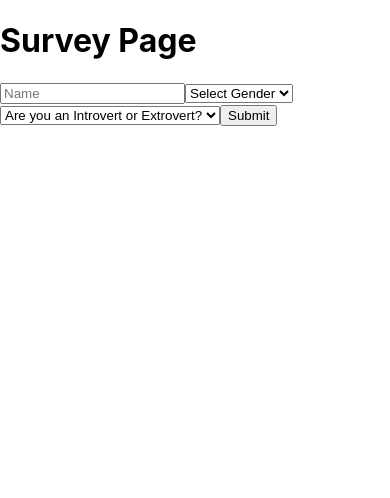
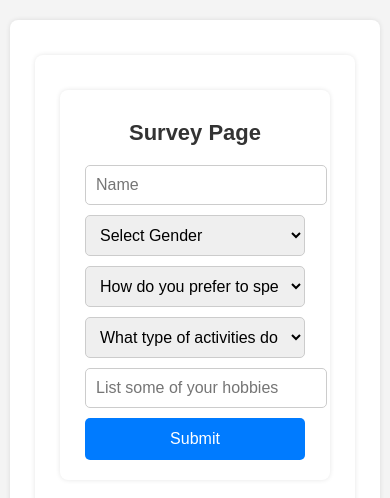
Before and after one commit to RohitAnish1/linkminds, a React (Create React App) app: page /survey in a window 390 px wide. Shown: the top 498 px of the page. Built offline with nearby package versions, Linux system fonts and the light colour scheme.

Commit message:
second commit

```diff
--- a/src/matching.js
+++ b/src/matching.js
@@ -1,24 +1,34 @@
 // src/matching.js
-import { collection, getDocs, query, where } from 'firebase/firestore';
+import { collection, getDocs, query } from 'firebase/firestore';
 import { db } from './firebase';
 
-export const matchUsers = async () => {
-  const introverts = [];
-  const extroverts = [];
+export const matchUsers = async (currentUserName) => {
+  const users = [];
+  const q = query(collection(db, 'users'));
 
-  const qIntroverts = query(collection(db, 'users'), where('preference', '==', 'Introvert'));
-  const qExtroverts = query(collection(db, 'users'), where('preference', '==', 'Extrovert'));
+  const querySnapshot = await getDocs(q);
+  querySnapshot.forEach((doc) => users.push({ id: doc.id, ...doc.data() }));
 
-  const querySnapshotIntroverts = await getDocs(qIntroverts);
-  const querySnapshotExtroverts = await getDocs(qExtroverts);
+  // Find the current user based on the name
+  const currentUser = users.find(user => user.name === currentUserName);
+  if (!currentUser) return null;
 
-  querySnapshotIntroverts.forEach((doc) => introverts.push({ id: doc.id, ...doc.data() }));
-  querySnapshotExtroverts.forEach((doc) => extroverts.push({ id: doc.id, ...doc.data() }));
+  // Simple matching logic based on similar social preference and hobbies
+  const potentialMatches = users.filter(user => user.name !== currentUserName)
+    .map(user => {
+      let score = 0;
+      if (user.socialPreference === currentUser.socialPreference) score += 1;
+      if (user.activityPreference === currentUser.activityPreference) score += 1;
 
-  const matches = introverts.map((introvert, index) => ({
-    introvert,
-    extrovert: extroverts[index % extroverts.length],
-  }));
+      // Ensure hobbies are treated as an array of strings
+      const userHobbies = (user.hobbies || '').split(',').map(hobby => hobby.trim());
+      const currentUserHobbies = (currentUser.hobbies || '').split(',').map(hobby => hobby.trim());
 
-  return matches;
+      if (userHobbies.some(hobby => currentUserHobbies.includes(hobby))) score += 1;
+      return { ...user, score };
+    });
+
+  // Sort potential matches by score and return the best match
+  potentialMatches.sort((a, b) => b.score - a.score);
+  return { name: currentUser.name, matchedUser: potentialMatches[0] };
 };
--- /dev/null
+++ b/src/pages/AuthPage.css
@@ -0,0 +1,111 @@
+/* General Styles */
+body {
+    font-family: Arial, sans-serif;
+    margin: 0;
+    padding: 0;
+    background-color: #f4f4f4;
+    color: #333;
+}
+
+h1, h2 {
+    text-align: center;
+    color: #333;
+}
+
+button {
+    display: block;
+    margin: 20px auto;
+    padding: 10px 20px;
+    font-size: 18px;
+    color: #fff;
+    background-color: #007BFF;
+    border: none;
+    border-radius: 5px;
+    cursor: pointer;
+    transition: background-color 0.3s;
+}
+
+button:hover {
+    background-color: #0056b3;
+}
+
+input, select {
+    width: calc(100% - 40px);
+    margin: 10px 20px;
+    padding: 10px;
+    font-size: 16px;
+    border: 1px solid #ccc;
+    border-radius: 5px;
+}
+
+/* Desktop Styles */
+@media screen and (min-width: 768px) {
+    div {
+        max-width: 500px;
+        margin: 40px auto;
+        padding: 20px;
+        background-color: #fff;
+        box-shadow: 0 0 10px rgba(0, 0, 0, 0.1);
+        border-radius: 8px;
+    }
+
+    input, select, button {
+        width: calc(100% - 40px);
+        margin: 10px auto;
+        padding: 15px;
+        font-size: 18px;
+    }
+}
+
+/* Mobile Styles */
+@media screen and (max-width: 767px) {
+    div {
+        margin: 20px 10px;
+        padding: 15px;
+        background-color: #fff;
+        box-shadow: 0 0 5px rgba(0, 0, 0, 0.1);
+        border-radius: 8px;
+    }
+
+    input, select, button {
+        width: calc(100% - 20px);
+        margin: 5px 10px;
+        padding: 10px;
+        font-size: 16px;
+    }
+
+    h1, h2 {
+        font-size: 22px;
+    }
+
+    button {
+        padding: 12px 16px;
+    }
+}
+
+/* Specific Styles for AuthPage */
+#authPage {
+    background-color: #e3f2fd;
+    border-radius: 10px;
+}
+
+#authPage button {
+    background-color: #4285F4;
+}
+
+/* Specific Styles for SurveyPage */
+#surveyPage h1 {
+    color: #007BFF;
+}
+
+#surveyPage select {
+    margin-bottom: 15px;
+}
+
+#surveyPage button {
+    background-color: #28a745;
+}
+
+#surveyPage button:hover {
+    background-color: #218838;
+}
--- a/src/pages/AuthPage.js
+++ b/src/pages/AuthPage.js
@@ -3,7 +3,7 @@ import React from 'react';
 import { useNavigate } from 'react-router-dom';
 import { auth, provider } from '../firebase'; // Assuming you have Firebase and Google Auth provider setup
 import { signInWithPopup } from 'firebase/auth';
-
+import './AuthPage.css';
 export const AuthPage = () => {
   const navigate = useNavigate();
 
--- /dev/null
+++ b/src/pages/SurveyPage.css
@@ -0,0 +1,111 @@
+/* General Styles */
+body {
+    font-family: Arial, sans-serif;
+    margin: 0;
+    padding: 0;
+    background-color: #f4f4f4;
+    color: #333;
+}
+
+h1, h2 {
+    text-align: center;
+    color: #333;
+}
+
+button {
+    display: block;
+    margin: 20px auto;
+    padding: 10px 20px;
+    font-size: 18px;
+    color: #fff;
+    background-color: #007BFF;
+    border: none;
+    border-radius: 5px;
+    cursor: pointer;
+    transition: background-color 0.3s;
+}
+
+button:hover {
+    background-color: #0056b3;
+}
+
+input, select {
+    width: calc(100% - 40px);
+    margin: 10px 20px;
+    padding: 10px;
+    font-size: 16px;
+    border: 1px solid #ccc;
+    border-radius: 5px;
+}
+
+/* Desktop Styles */
+@media screen and (min-width: 768px) {
+    div {
+        max-width: 500px;
+        margin: 40px auto;
+        padding: 20px;
+        background-color: #fff;
+        box-shadow: 0 0 10px rgba(0, 0, 0, 0.1);
+        border-radius: 8px;
+    }
+
+    input, select, button {
+        width: calc(100% - 40px);
+        margin: 10px auto;
+        padding: 15px;
+        font-size: 18px;
+    }
+}
+
+/* Mobile Styles */
+@media screen and (max-width: 767px) {
+    div {
+        margin: 20px 10px;
+        padding: 15px;
+        background-color: #fff;
+        box-shadow: 0 0 5px rgba(0, 0, 0, 0.1);
+        border-radius: 8px;
+    }
+
+    input, select, button {
+        width: calc(100% - 20px);
+        margin: 5px 10px;
+        padding: 10px;
+        font-size: 16px;
+    }
+
+    h1, h2 {
+        font-size: 22px;
+    }
+
+    button {
+        padding: 12px 16px;
+    }
+}
+
+/* Specific Styles for AuthPage */
+#authPage {
+    background-color: #e3f2fd;
+    border-radius: 10px;
+}
+
+#authPage button {
+    background-color: #4285F4;
+}
+
+/* Specific Styles for SurveyPage */
+#surveyPage h1 {
+    color: #007BFF;
+}
+
+#surveyPage select {
+    margin-bottom: 15px;
+}
+
+#surveyPage button {
+    background-color: #28a745;
+}
+
+#surveyPage button:hover {
+    background-color: #218838;
+}
--- a/src/pages/SurveyPage.js
+++ b/src/pages/SurveyPage.js
@@ -3,7 +3,7 @@ import React, { useState } from 'react';
 import { db } from '../firebase';
 import { addDoc, collection } from 'firebase/firestore';
 import { matchUsers } from '../matching'; // Assuming matching logic is in matching.js
-
+import './SurveyPage.css';
 // MatchResults Component
 const MatchResults = ({ match }) => {
   return (
@@ -11,7 +11,7 @@ const MatchResults = ({ match }) => {
       <h2>Match Result</h2>
       {match && (
         <div>
-          <p>{match.introvert.name} (Introvert) is matched with {match.extrovert.name} (Extrovert)</p>
+          <p>{match.name} is matched with {match.matchedUser.name}</p>
         </div>
       )}
     </div>
@@ -22,21 +22,24 @@ const MatchResults = ({ match }) => {
 const SurveyForm = ({ onMatch }) => {
   const [name, setName] = useState('');
   const [gender, setGender] = useState('');
-  const [preference, setPreference] = useState('');
+  const [questions, setQuestions] = useState({
+    socialPreference: '',
+    activityPreference: '',
+    hobbies: '',
+  });
 
   const handleSubmit = async (e) => {
     e.preventDefault();
     await addDoc(collection(db, 'users'), {
       name,
       gender,
-      preference,
+      ...questions,
     });
     alert('Survey submitted!');
 
     // Trigger matching and pass the result to the parent component
-    const matches = await matchUsers();
-    const latestMatch = matches[matches.length - 1]; // Get the most recent match
-    onMatch(latestMatch);
+    const match = await matchUsers(name); // Pass the user's name to match them with others
+    onMatch(match);
   };
 
   return (
@@ -58,14 +61,31 @@ const SurveyForm = ({ onMatch }) => {
         <option value="Female">Female</option>
       </select>
       <select
-        value={preference}
-        onChange={(e) => setPreference(e.target.value)}
+        value={questions.socialPreference}
+        onChange={(e) => setQuestions({ ...questions, socialPreference: e.target.value })}
         required
       >
-        <option value="">Are you an Introvert or Extrovert?</option>
-        <option value="Introvert">Introvert</option>
-        <option value="Extrovert">Extrovert</option>
+        <option value="">How do you prefer to spend your social time?</option>
+        <option value="Small Group">Small Group</option>
+        <option value="Large Group">Large Group</option>
+        <option value="Alone">Alone</option>
       </select>
+      <select
+        value={questions.activityPreference}
+        onChange={(e) => setQuestions({ ...questions, activityPreference: e.target.value })}
+        required
+      >
+        <option value="">What type of activities do you enjoy?</option>
+        <option value="Indoor">Indoor</option>
+        <option value="Outdoor">Outdoor</option>
+      </select>
+      <input
+        type="text"
+        value={questions.hobbies}
+        onChange={(e) => setQuestions({ ...questions, hobbies: e.target.value })}
+        placeholder="List some of your hobbies"
+        required
+      />
       <button type="submit">Submit</button>
     </form>
   );
@@ -73,7 +93,7 @@ const SurveyForm = ({ onMatch }) => {
 
 // Main SurveyPage Component
 export const SurveyPage = () => {
-  const [match, setMatch] = useState(null); // Use state to store the latest match
+  const [match, setMatch] = useState(null);
 
   const handleMatch = (newMatch) => {
     setMatch(newMatch);
```
